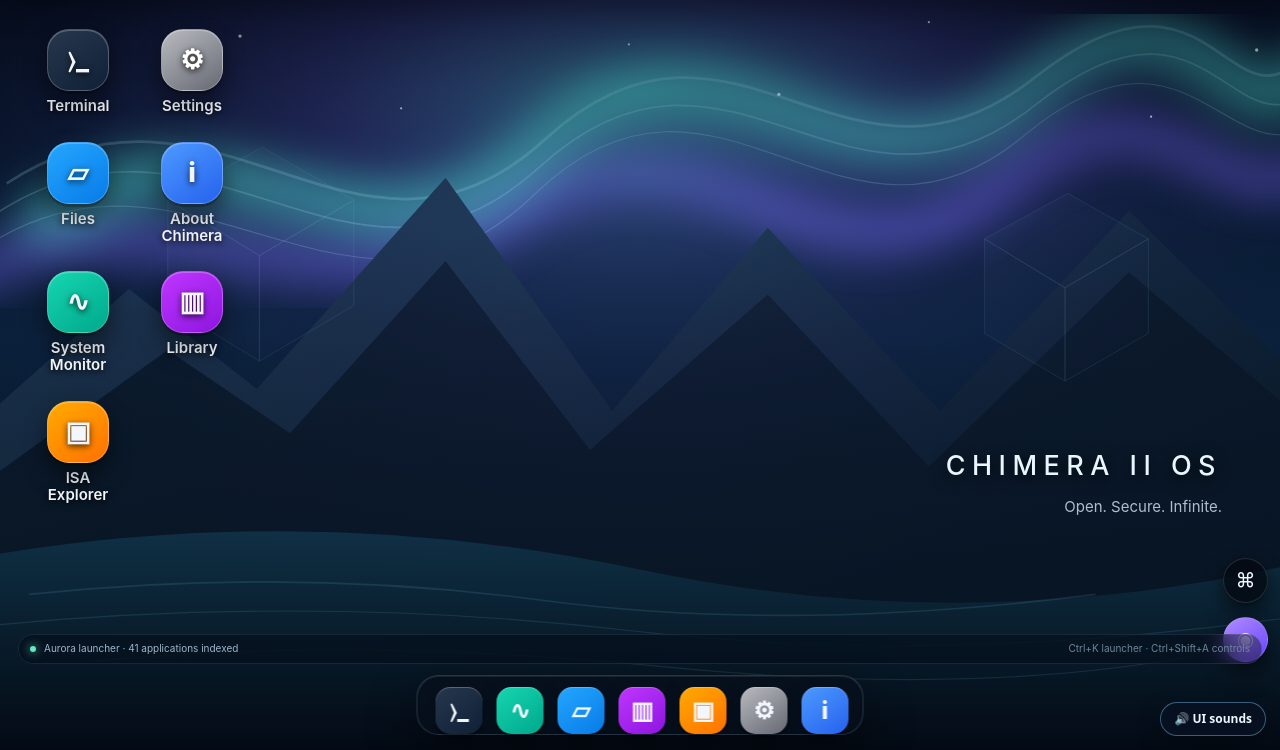
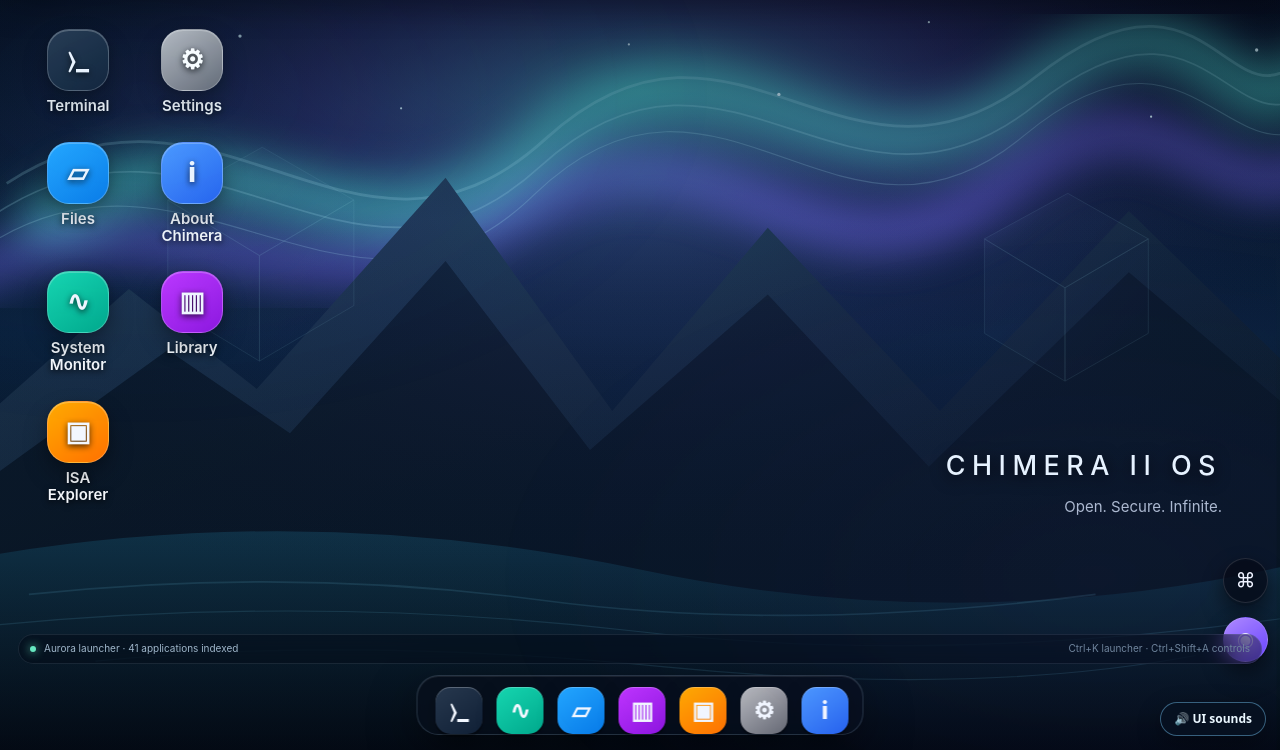
Before and after one commit to amerhwitat/amerhwitat.github.io, a PHP site: page /apps/chimera-ii-os/web/aurora_3d_desktop.html in a window 1280 px wide. Shown: the part 50-800 px from the top of the page. Run offline with PHP 8.4, Linux system fonts and the light colour scheme.

Commit message:
Add ambient dimensional backgrounds and consistent 3D control feedback

```diff
--- a/site-interactions.css
+++ b/site-interactions.css
@@ -18,3 +18,13 @@ button:focus-visible,a:focus-visible,[role=button]:focus-visible{outline:2px sol
 .site-workflow-status{position:fixed;left:14px;bottom:14px;z-index:99998;max-width:min(420px,calc(100vw - 28px));padding:8px 12px;border:1px solid rgba(124,207,255,.22);border-radius:10px;background:rgba(7,18,34,.82);color:#dcefff;font:12px/1.4 system-ui,sans-serif;pointer-events:none;opacity:0;transform:translateY(5px);transition:opacity .2s,transform .2s}
 .site-workflow-status.visible{opacity:1;transform:translateY(0)}
 @media(prefers-reduced-motion:reduce){*,*::before,*::after{scroll-behavior:auto!important;transition:none!important;animation:none!important}}
+
+/* Ambient dimensional lighting for the entire published site; never intercepts input. */
+body{background-blend-mode:screen,normal}
+body::before{content:"";position:fixed;inset:0;z-index:9990;pointer-events:none;opacity:.15;background:radial-gradient(ellipse at 12% 18%,rgba(64,177,255,.35),transparent 38%),radial-gradient(ellipse at 86% 78%,rgba(135,92,255,.25),transparent 42%);animation:siteAmbientDrift 22s ease-in-out infinite alternate}
+@keyframes siteAmbientDrift{from{transform:translate3d(-1%,0,0) scale(1)}to{transform:translate3d(1%,1%,0) scale(1.04)}}
+button,.btn,input,select,textarea,[role=button]{transition:transform .18s ease,box-shadow .18s ease,filter .18s ease}
+button:hover,.btn:hover,[role=button]:hover{filter:brightness(1.08);box-shadow:0 8px 20px rgba(28,133,255,.18)}
+button:active,.btn:active,[role=button]:active{transform:translateY(1px) scale(.985)}
+svg,img[role=img],.icon,.app-icon,[data-icon]{filter:drop-shadow(0 3px 5px rgba(0,0,0,.2))}
+@media(prefers-reduced-motion:reduce){body::before{animation:none}}
```
